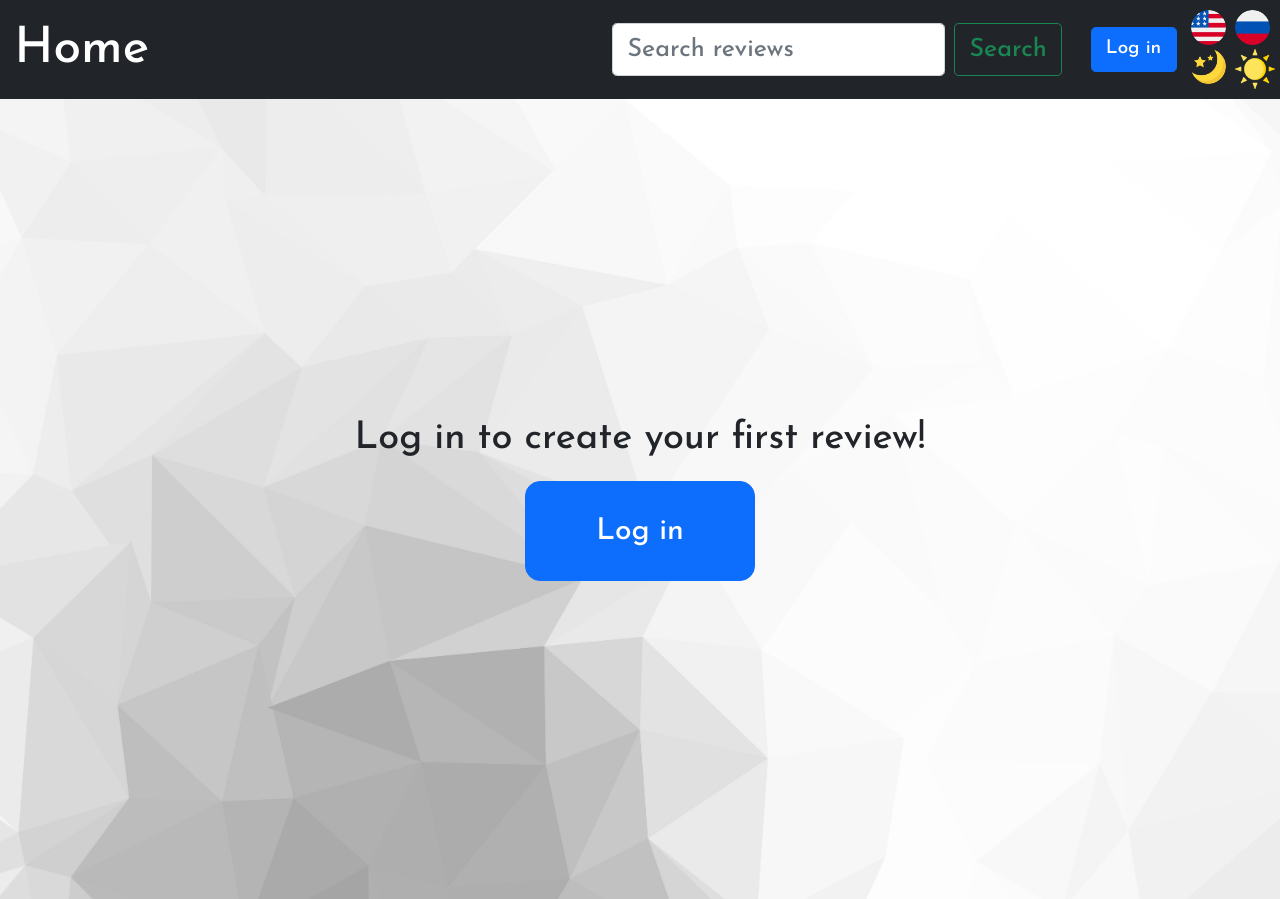
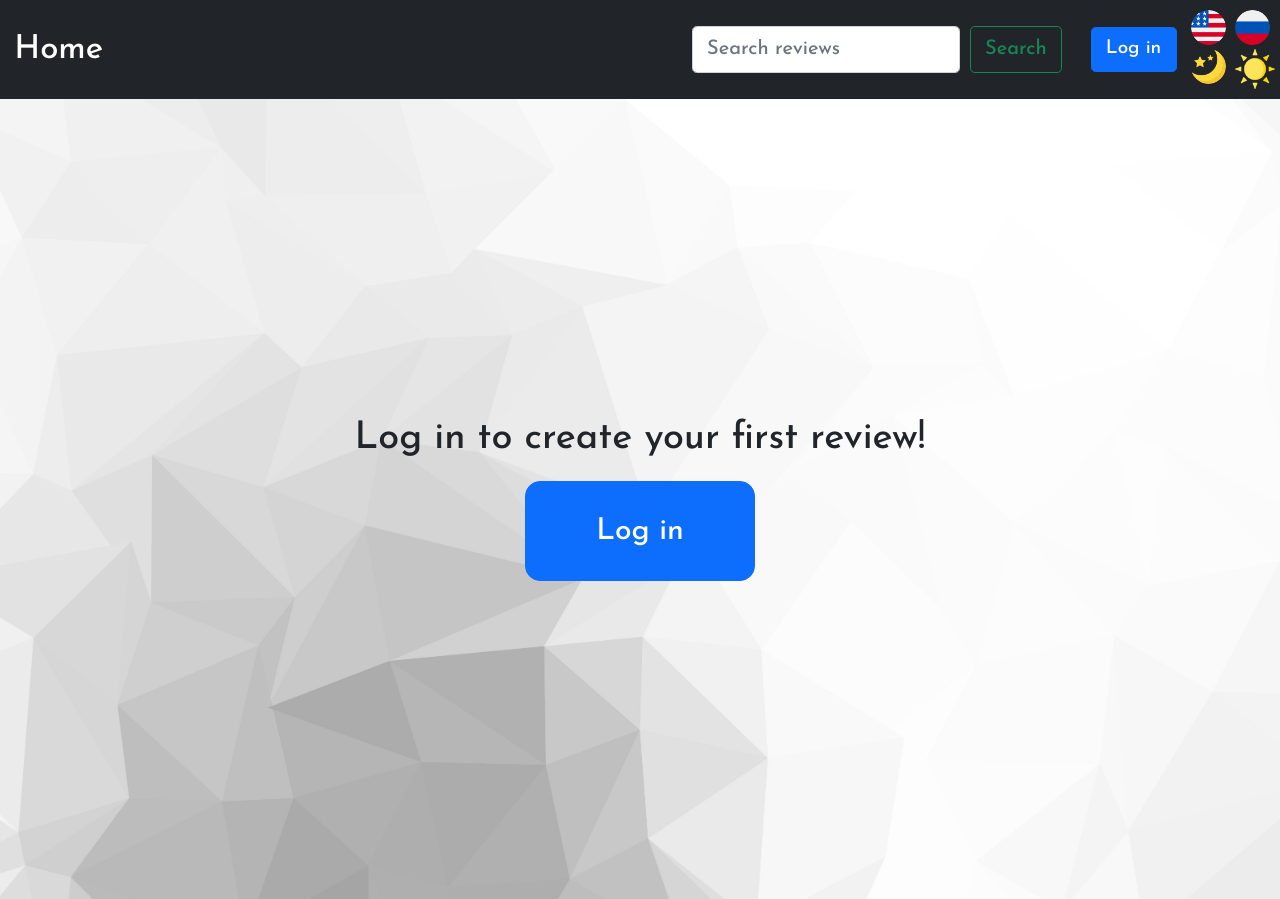
Before and after one commit to DanilaKuzmiankou/RecSocNet, a React (Create React App) app in the folder client/: page /profile in a window 1280 px wide. Built offline with nearby package versions, Linux system fonts and the light colour scheme; no server answers; what i18next-xhr-backend would draw is missing.

Commit message:
Profile design changed

```diff
--- a/client/src/App.css
+++ b/client/src/App.css
@@ -450,7 +450,6 @@ ul {
 }
 
 .user_profile {
-    margin-left: 20px;
     margin-top: 10px;
     margin-bottom: 20px;
 }
--- a/client/src/components/CustomNav/CustomNav.js
+++ b/client/src/components/CustomNav/CustomNav.js
@@ -41,7 +41,7 @@ export const CustomNav = () => {
           overlay={<Tooltip id='tooltip-disabled'>{t('to_home')}</Tooltip>}
         >
           <a
-            style={{ fontSize: '50px' }}
+            style={{ fontSize: '33px' }}
             href='/'
             className=' justify-content-start navbar_home_button'
           >
@@ -64,14 +64,14 @@ export const CustomNav = () => {
                 >
                   <Form className='d-flex' onSubmit={search}>
                     <FormControl
-                      style={{ fontSize: '25px' }}
+                      style={{ fontSize: '20px' }}
                       type='search'
                       placeholder={t('search_reviews')}
                       className='me-2'
                       aria-label='Search'
                       onChange={(event) => setSearchData(event.target.value)}
                     />
-                    <Button style={{ fontSize: '25px' }} type='submit' variant='outline-success'>
+                    <Button style={{ fontSize: '20px' }} type='submit' variant='outline-success'>
                       {t('search')}
                     </Button>
                   </Form>
--- a/client/src/components/Review/CreateOrEditReviewForm.js
+++ b/client/src/components/Review/CreateOrEditReviewForm.js
@@ -64,16 +64,9 @@ export const CreateOrEditReviewForm = (props) => {
     );
   };
   const uploadOrDeletePictures = async (newReview) => {
-    const picturesToUpload = [];
-    const redactedPictures = [];
     const allPictures = newReview.images;
-    allPictures.forEach(function (picture) {
-      if (picture.constructor === File) {
-        picturesToUpload.push(picture);
-      } else {
-        redactedPictures.push(picture);
-      }
-    });
+    const picturesToUpload = allPictures.filter((pic) => pic.constructor === File);
+    const redactedPictures = allPictures.filter((pic) => !picturesToUpload.includes(pic));
     const picturesToDelete = getPicturesToDelete(redactedPictures);
 
     await deleteImagesFromFirebaseCloud(picturesToDelete);
--- a/client/src/pages/ProfilePage/ProfilePage.js
+++ b/client/src/pages/ProfilePage/ProfilePage.js
@@ -191,7 +191,10 @@ export const ProfilePage = () => {
         <div>
           {routerParams.id || isAuthenticated ? (
             <div>
-              <h1 className='small_margin_left no_select'> {t('profile')} </h1>
+              <h2 style={{ marginTop: '10px' }} className='small_margin_left no_select'>
+                {' '}
+                {t('profile')}{' '}
+              </h2>
               <div className='user_profile'>
                 <UserProfile />
               </div>
```
